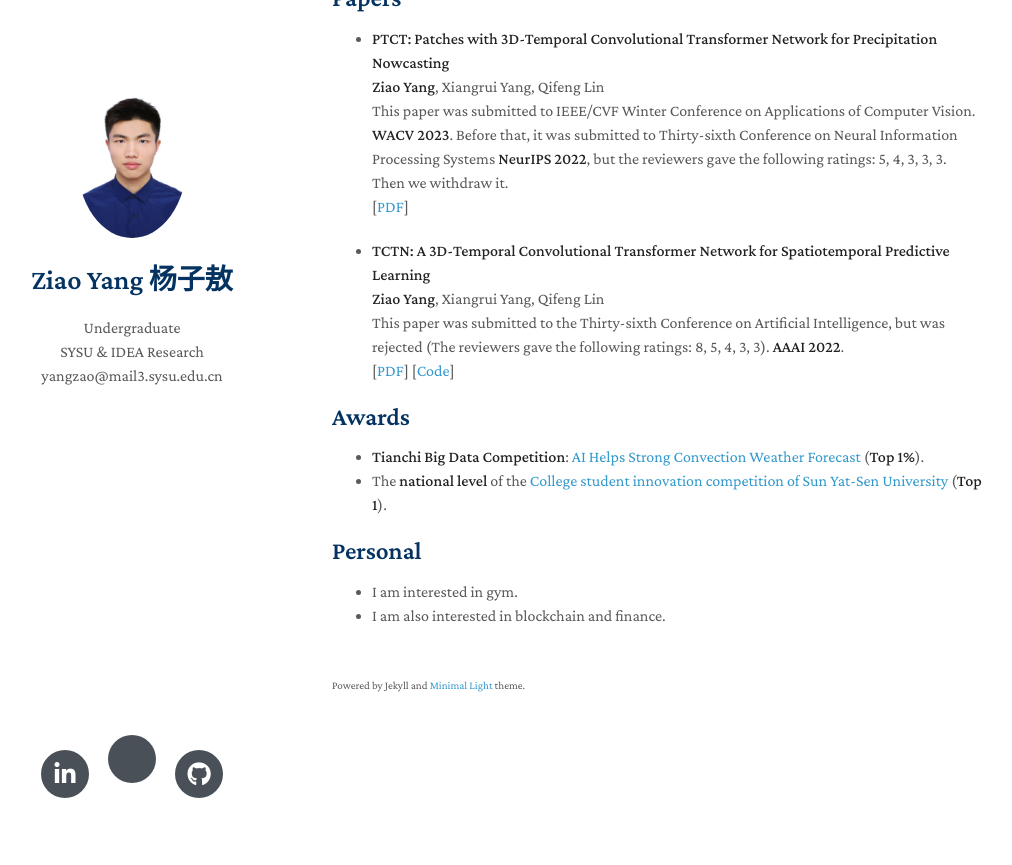
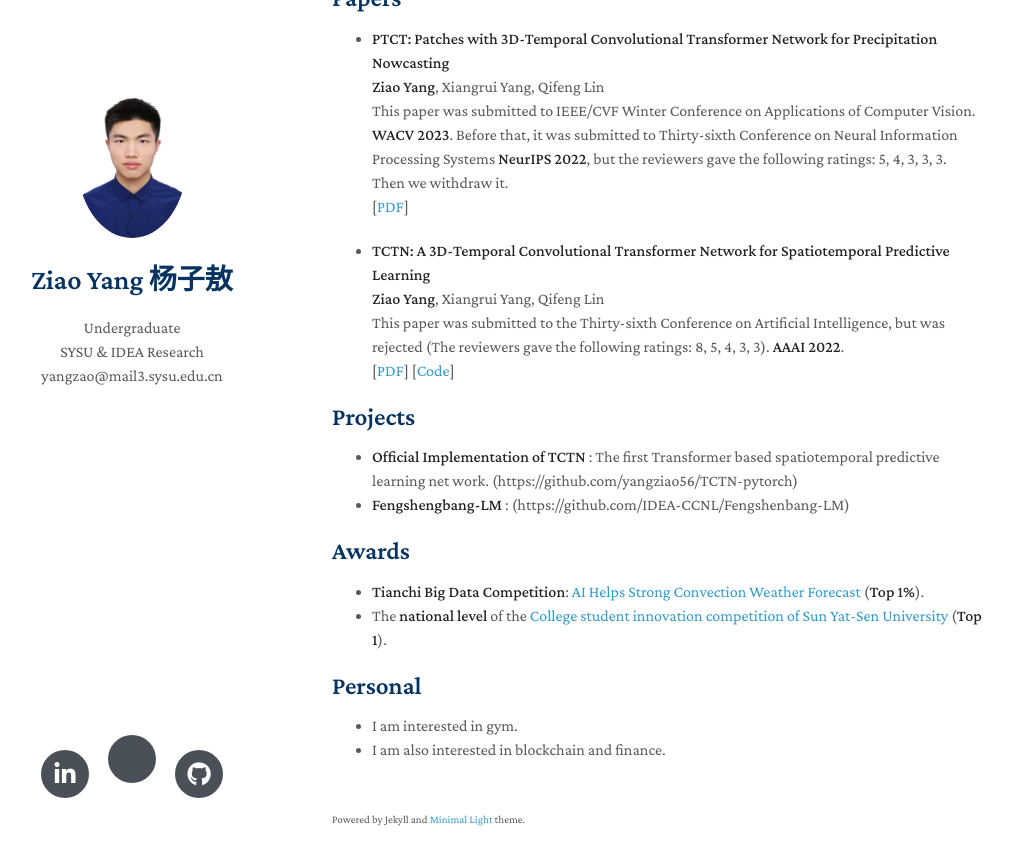
Before and after one commit to yangziao56/homepage, a Jekyll site: the page built from index.md, in a window 1280 px wide and 900 px high, scrolled down 958 px. Shown: the top 865 px of the window, without its empty margins (138-1150 px from the left). Built offline with Jekyll 4.4.1, drawn with Linux system fonts in a browser that asks for light colours; nearby versions of some CDN libraries; a style sheet for code colours, icons or effects is not loaded; our own code applies the rules of GitHub Pages for plain Markdown files.

Commit message:
Update index.md
Signed-off-by: Ziao Yang <70676524+yangziao56@users.noreply.github.com>

```diff
--- a/index.md
+++ b/index.md
@@ -46,6 +46,10 @@ You can learn more details about my research through my [Academic Curriculum Vit
   <br>
   [[PDF](https://arxiv.org/pdf/2112.01085v1.pdf)] [[Code](https://github.com/yangziao56/TCTN-pytorch)]
 
+## Projects
+
+- **Official Implementation of TCTN** : The first Transformer based spatiotemporal predictive learning net work. (https://github.com/yangziao56/TCTN-pytorch)
+- **Fengshengbang-LM** : (https://github.com/IDEA-CCNL/Fengshenbang-LM)
 
 ## Awards
 
```
